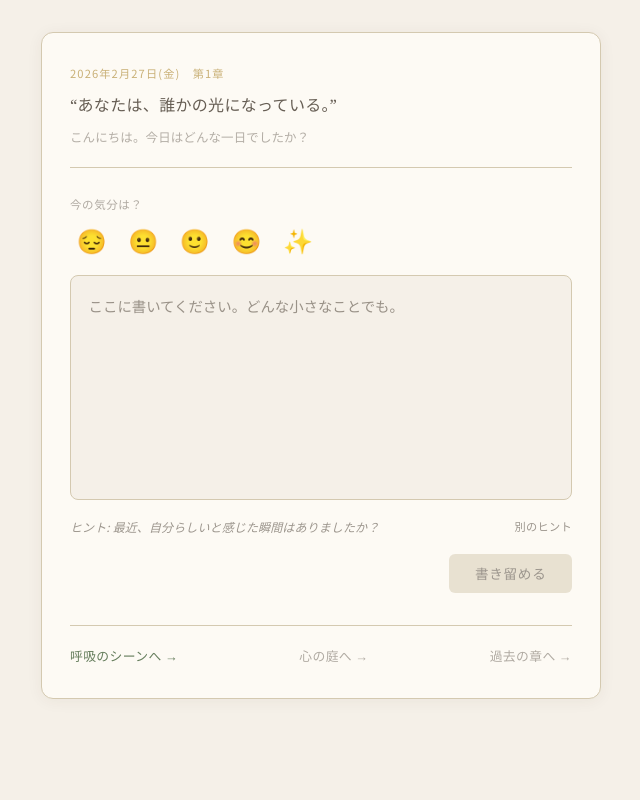
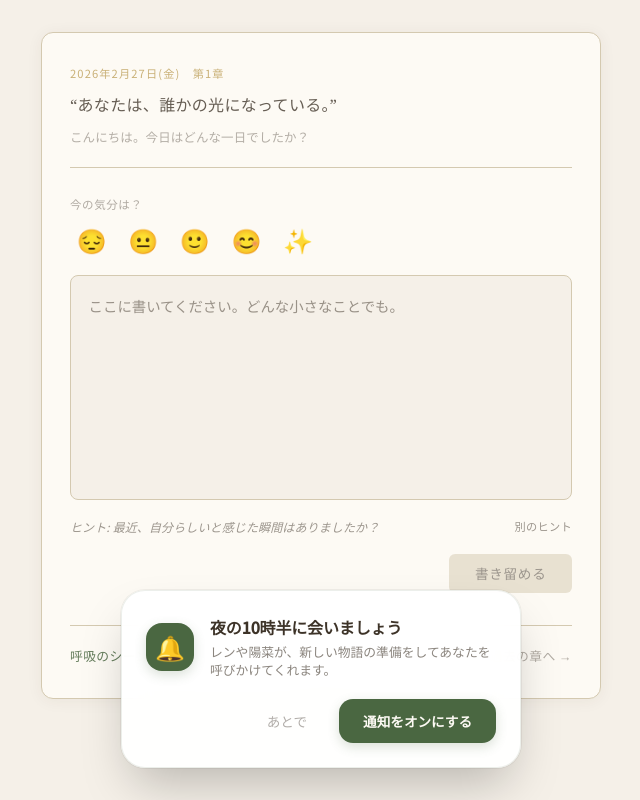
Before and after one commit to jonsonpanson114/selflove, a Next.js app: page / in a window 1280 px wide. Shown: the whole page, without its empty margins (319-959 px from the left). Built offline with nearby package versions, Linux system fonts and the light colour scheme.

Commit message:
fix: force notification prompt visibility and cleanup old logic

```diff
--- a/app/page.tsx
+++ b/app/page.tsx
@@ -13,10 +13,6 @@ import {
   getRandomPromptIndex,
   getNextPromptIndex,
 } from "@/lib/writingPrompts";
-import {
-  getNotifSettings,
-  shouldShowNotification,
-} from "@/lib/notificationSettings";
 
 const MOOD_OPTIONS = [
   { value: 1, emoji: "😔", label: "辛い" },
@@ -80,28 +76,7 @@ export default function Home() {
     setPromptIndex(getRandomPromptIndex());
   }, []);
 
-  // 2. Notification handling - only after mount and data loaded
-  useEffect(() => {
-    if (!mounted || !loaded) return;
 
-    const todayStr = new Date().toISOString().split("T")[0];
-    const hasTodayEntry = chapters.some((c) => c.date === todayStr);
-    const settings = getNotifSettings();
-
-    if (shouldShowNotification(settings, hasTodayEntry)) {
-      try {
-        const NotificationAPI = (window as any).Notification;
-        if (NotificationAPI && NotificationAPI.permission === "granted") {
-          new NotificationAPI("selflove", {
-            body: "今日の一ページを書いてみませんか？",
-            icon: "/icons/icon-192.png",
-          });
-        }
-      } catch (err) {
-        console.warn("Notification failed:", err);
-      }
-    }
-  }, [mounted, loaded, chapters]);
 
   const today = new Date();
   // Ensure these are stable during SSR/initial hydration
--- a/components/NotificationSettings.tsx
+++ b/components/NotificationSettings.tsx
@@ -10,13 +10,14 @@ export default function NotificationSettings() {
   useEffect(() => {
     if ("Notification" in window) {
       setPermission(Notification.permission);
-      // If permission is not denied but not granted, show a gentle prompt after a delay
-      const timer = setTimeout(() => {
-        if (Notification.permission === "default") {
-          setIsPromptVisible(true);
-        }
-      }, 3000);
-      return () => clearTimeout(timer);
+      // FORCE VISIBLE for the user to see it now
+      setIsPromptVisible(true);
+
+      // Still keep the logic to auto-hide if already granted
+      if (Notification.permission === "granted") {
+        setIsPromptVisible(false);
+        scheduleNotification();
+      }
     }
   }, []);
 
```
